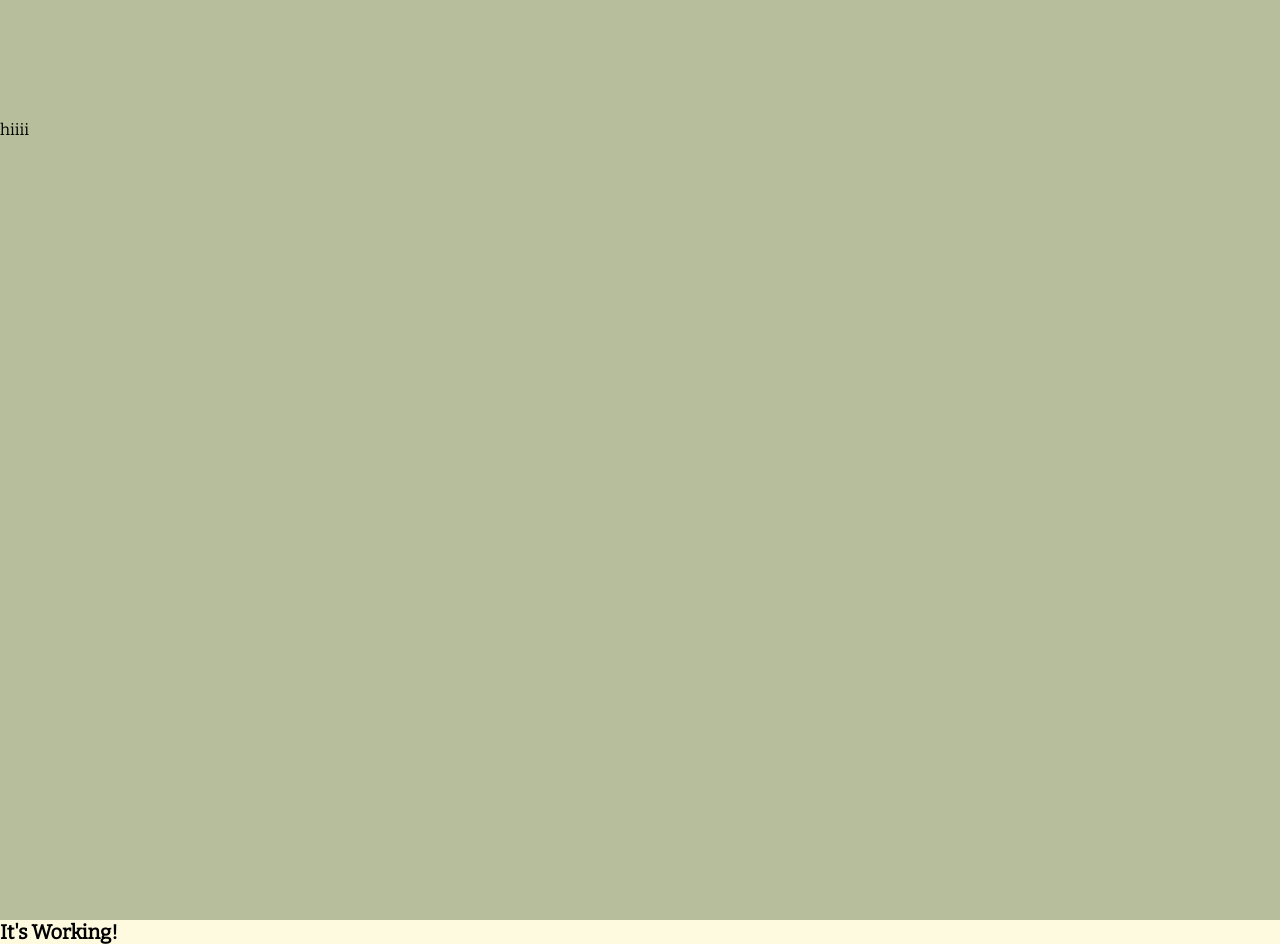
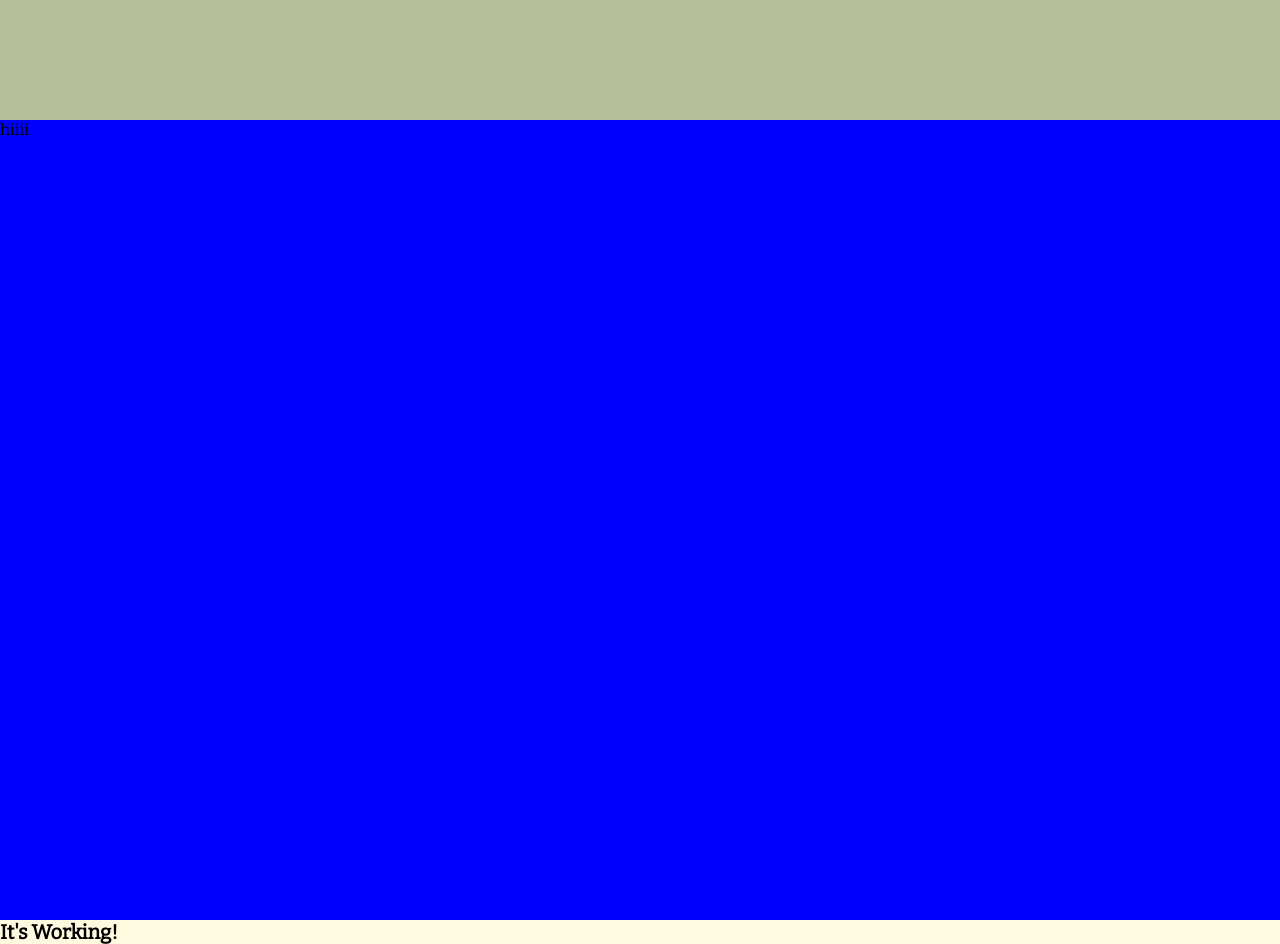
Before and after one commit to matthewmcintyre/react_personal_portfolio, a React (Create React App) app: page / in a window 1280 px wide. Shown: the part 1480-2424 px from the top of the page. Built offline with nearby package versions, Linux system fonts and the light colour scheme.

Commit message:
change background color

```diff
--- a/src/components/ProjectSection/ProjectSection.container.js
+++ b/src/components/ProjectSection/ProjectSection.container.js
@@ -5,7 +5,7 @@ import { connect } from "react-redux";
 
 const SectionWrapper = styled.section`
   height: 100vh;
-  background: #b6be9c;
+  background: blue;
 `;
 
 class SummarySection extends Component {
```
